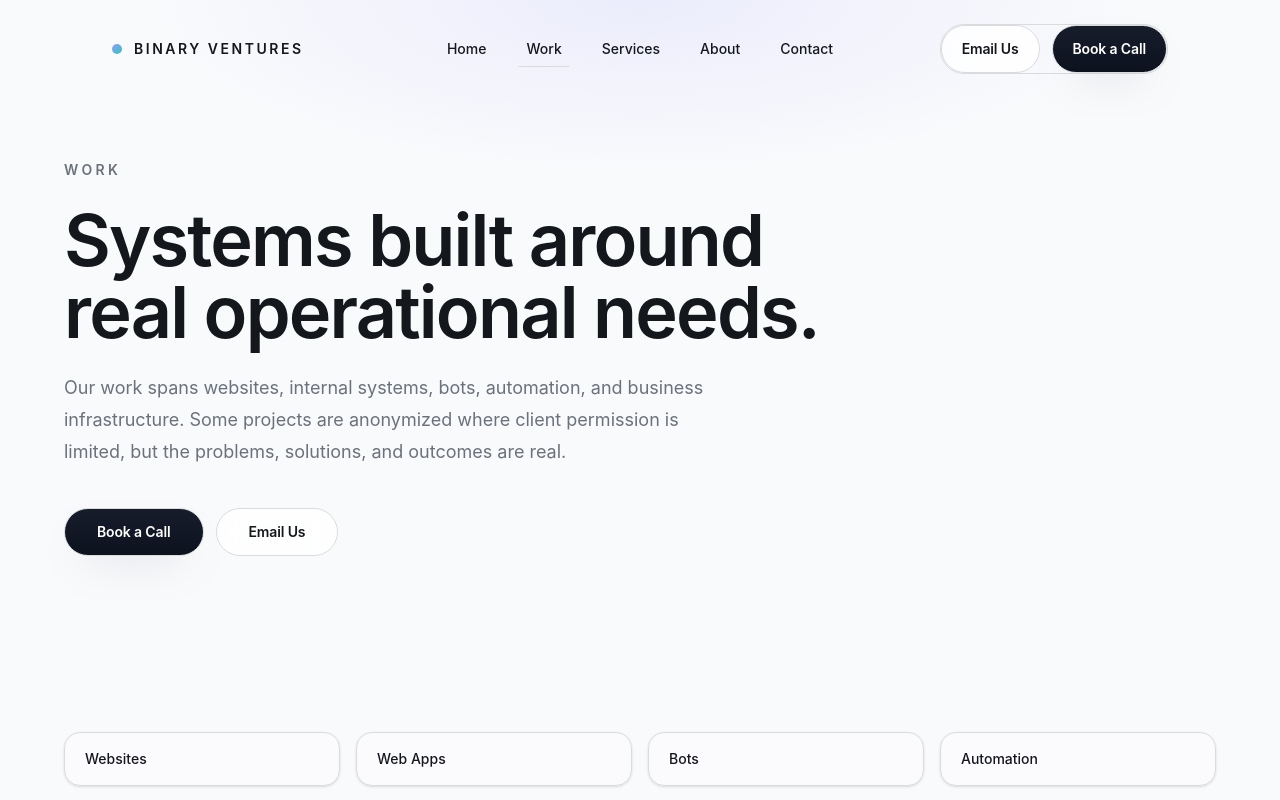
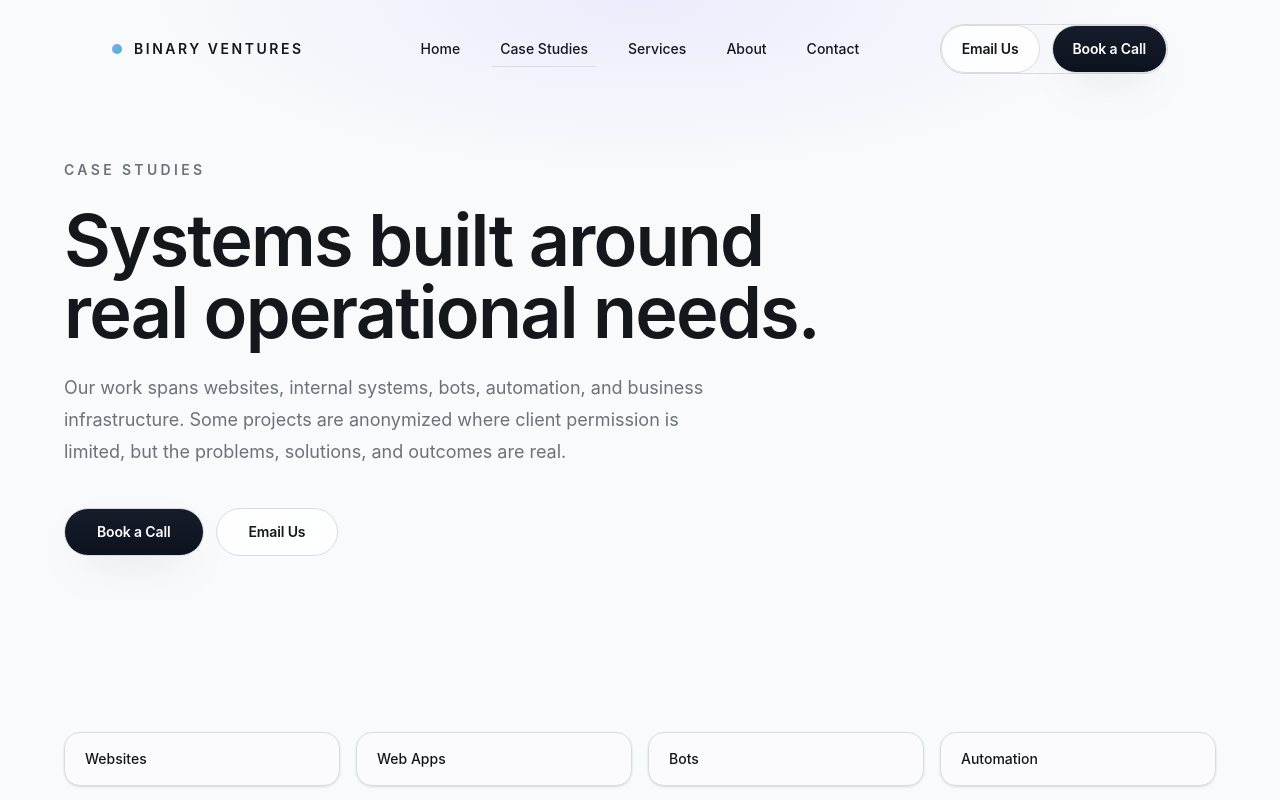
Before and after one commit to duketower/Store, a Next.js app in the folder Websites/binaryventures.in V2/: page /work in a window 1280 px wide. Shown: the top 800 px of the page. Built offline with nearby package versions, Linux system fonts and the light colour scheme.

Commit message:
chore(v2): rename work label to case studies

```diff
--- a/Websites/binaryventures.in V2/src/app/work/page.tsx
+++ b/Websites/binaryventures.in V2/src/app/work/page.tsx
@@ -3,9 +3,9 @@ import type { Metadata } from "next";
 import { WorkPage } from "@/components/work/work-page";
 
 export const metadata: Metadata = {
-  title: "Work | Binary Ventures",
+  title: "Case Studies | Binary Ventures",
   description:
-    "Selected work from Binary Ventures across websites, web apps, bots, automation, and business systems.",
+    "Case studies from Binary Ventures across websites, web apps, bots, automation, and business systems.",
 };
 
 export default function Work() {
--- a/Websites/binaryventures.in V2/src/components/ui/hero-section-1.tsx
+++ b/Websites/binaryventures.in V2/src/components/ui/hero-section-1.tsx
@@ -159,7 +159,7 @@ export function HeroSection() {
                     className="h-14 px-7 text-base"
                   >
                     <Link href="/work">
-                      <span className="text-nowrap">View Work</span>
+                      <span className="text-nowrap">View Case Studies</span>
                     </Link>
                   </Button>
                 </AnimatedGroup>
--- a/Websites/binaryventures.in V2/src/components/work/work-page.tsx
+++ b/Websites/binaryventures.in V2/src/components/work/work-page.tsx
@@ -20,7 +20,7 @@ export function WorkPage() {
           <div className="mx-auto max-w-6xl">
             <div className="max-w-4xl">
               <p className="text-sm font-semibold uppercase tracking-[0.24em] text-muted-foreground">
-                Work
+                Case Studies
               </p>
               <h1 className="mt-6 max-w-4xl text-balance text-5xl font-semibold tracking-tight text-foreground md:text-7xl">
                 Systems built around real operational needs.
--- a/Websites/binaryventures.in V2/src/content/site.ts
+++ b/Websites/binaryventures.in V2/src/content/site.ts
@@ -1,6 +1,6 @@
 export const siteNavigation = [
   { name: "Home", href: "/" },
-  { name: "Work", href: "/work" },
+  { name: "Case Studies", href: "/work" },
   { name: "Services", href: "/services" },
   { name: "About", href: "/about" },
   { name: "Contact", href: "/contact" },
```
Also changed, not shown: 1 other file (tests, documents, lock files or other folders).
